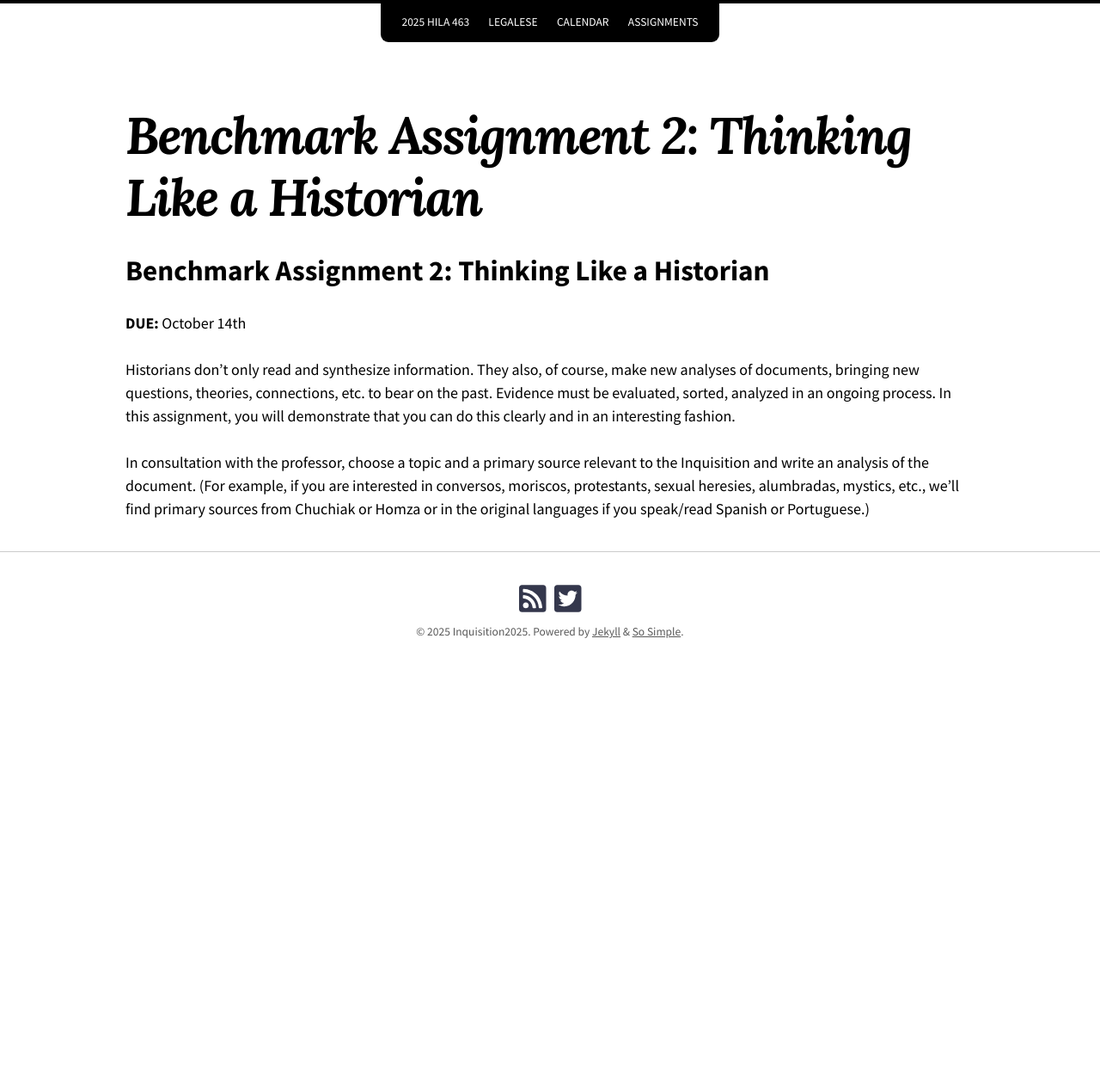
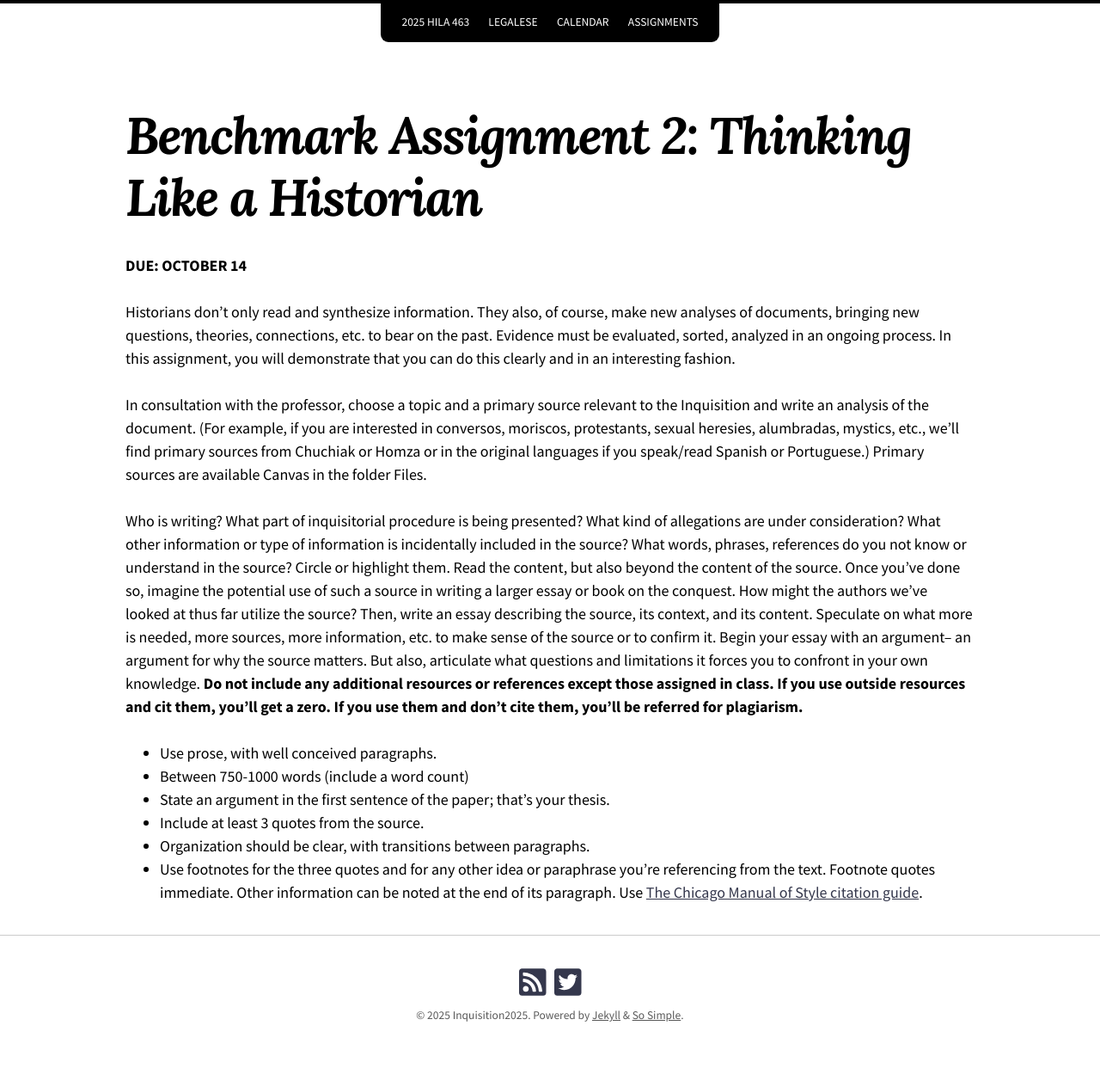
Before and after one commit to chadblack/Inquisition2025, a Jekyll site: the page built from Assignment2.md, in a window 1280 px wide. Shown: the whole page at 86% size. Built offline with Jekyll 4.4.1, drawn with Linux system fonts in a browser that asks for light colours; nearby versions of some CDN libraries; our own code applies the rules of GitHub Pages for plain Markdown files; before the commit the page ends 900 px from its top, so only the background shows below that.

Commit message:
benchmarks 1 & 2

```diff
--- a/Assignment2.md
+++ b/Assignment2.md
@@ -1,7 +1,19 @@
-# Benchmark Assignment 2: Thinking Like a Historian
+---
+title: "Benchmark Assignment 2: Thinking Like a Historian"
+layout: page
+---
 
-**DUE:** October 14th
+**DUE: OCTOBER 14**
 
 Historians don't only read and synthesize information. They also, of course, make new analyses of documents, bringing new questions, theories, connections, etc. to bear on the past. Evidence must be evaluated, sorted, analyzed in an ongoing process. In this assignment, you will demonstrate that you can do this clearly and in an interesting fashion.
 
-In consultation with the professor, choose a topic and a primary source relevant to the Inquisition and write an analysis of the document. (For example, if you are interested in conversos, moriscos, protestants, sexual heresies, alumbradas, mystics, etc., we'll find primary sources from Chuchiak or Homza or in the original languages if you speak/read Spanish or Portuguese.)
+In consultation with the professor, choose a topic and a primary source relevant to the Inquisition and write an analysis of the document. (For example, if you are interested in conversos, moriscos, protestants, sexual heresies, alumbradas, mystics, etc., we'll find primary sources from Chuchiak or Homza or in the original languages if you speak/read Spanish or Portuguese.) Primary sources are available Canvas in the folder Files.
+
+Who is writing? What part of inquisitorial procedure is being presented? What kind of allegations are under consideration? What other information or type of information is incidentally included in the source? What words, phrases, references do you not know or understand in the source? Circle or highlight them. Read the content, but also beyond the content of the source. Once you've done so, imagine the potential use of such a source in writing a larger essay or book on the conquest. How might the authors we've looked at thus far utilize the source? Then, write an essay describing the source, its context, and its content. Speculate on what more is needed, more sources, more information, etc. to make sense of the source or to confirm it. Begin your essay with an argument-- an argument for why the source matters. But also, articulate what questions and limitations it forces you to confront in your own knowledge. **Do not include any additional resources or references except those assigned in class. If you use outside resources and cit them, you'll get a zero. If you use them and don't cite them, you'll be referred for plagiarism.**
+
+* Use prose, with well conceived paragraphs.
+* Between 750-1000 words (include a word count)
+* State an argument in the first sentence of the paper; that's your thesis.
+* Include at least 3 quotes from the source.
+* Organization should be clear, with transitions between paragraphs.
+*  Use footnotes for the three quotes and for any other idea or paraphrase you're referencing from the text. Footnote quotes immediate. Other information can be noted at the end of its paragraph. Use [The Chicago Manual of Style citation guide](https://www.chicagomanualofstyle.org/tools_citationguide/citation-guide-1.html).
```
Also changed, not shown: Assignment1.md (+4 -1 lines).
